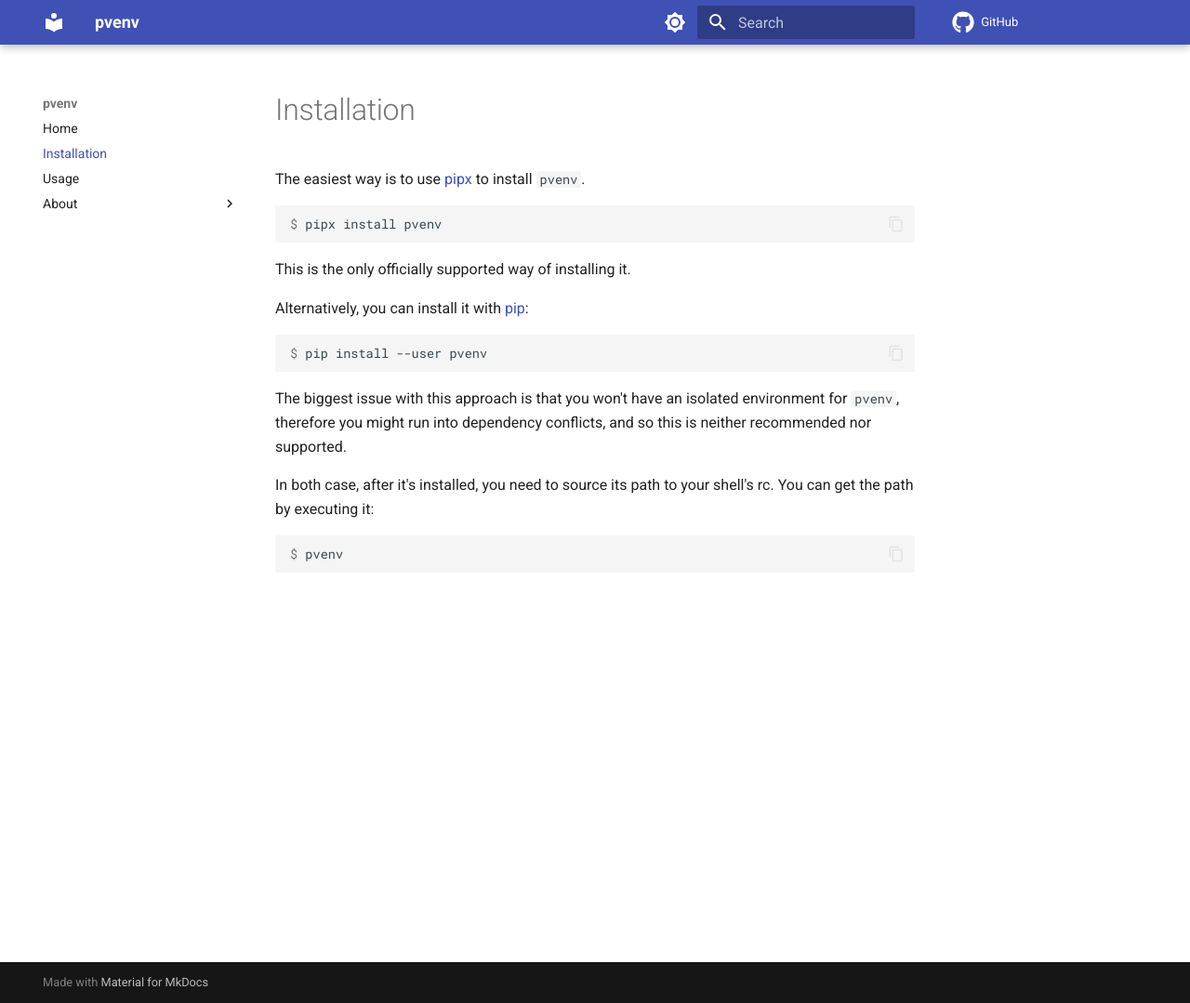
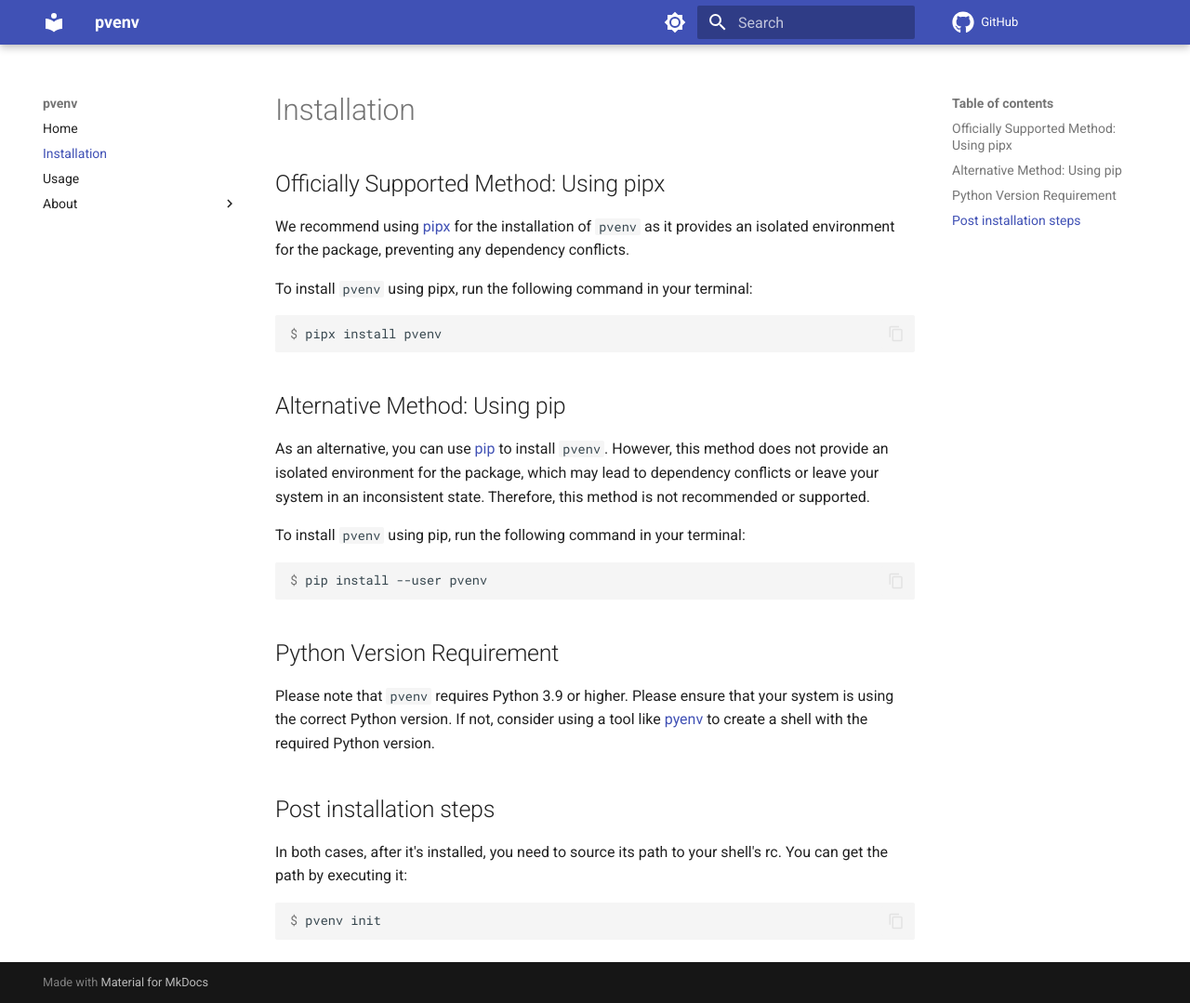
Before and after one commit to spapanik/pvenv, an MkDocs documentation site: the page built from docs/installation.md, in a window 1280 px wide and 1079 px high. Shown: the whole window at 93% size. Built offline with MkDocs 1.6.1 and Material for MkDocs 9.7.7, drawn with Linux system fonts in a browser that asks for light colours; comment, search, counter and statistics services are not loaded.

Commit message:
📚 Update installation instructions

````diff
--- a/docs/installation.md
+++ b/docs/installation.md
@@ -1,28 +1,42 @@
 # Installation
 
-The easiest way is to use [pipx] to install `pvenv`.
+## Officially Supported Method: Using pipx
+
+We recommend using [pipx] for the installation of `pvenv` as it provides
+an isolated environment for the package, preventing any dependency conflicts.
+
+To install `pvenv` using pipx, run the following command in your terminal:
 
 ```console
 $ pipx install pvenv
 ```
 
-This is the only officially supported way of installing it.
+## Alternative Method: Using pip
 
-Alternatively, you can install it with [pip]:
+As an alternative, you can use [pip] to install `pvenv`.
+However, this method does not provide an isolated environment for the package,
+which may lead to dependency conflicts or leave your system in an inconsistent state.
+Therefore, this method is not recommended or supported.
+
+To install `pvenv` using pip, run the following command in your terminal:
 
 ```console
 $ pip install --user pvenv
 ```
 
-The biggest issue with this approach is that you won't have an isolated
-environment for `pvenv`, therefore you might run into dependency
-conflicts, and so this is neither recommended nor supported.
+## Python Version Requirement
 
-In both case, after it's installed, you need to source its path to your shell's rc.
+Please note that `pvenv` requires Python 3.9 or higher. Please ensure
+that your system is using the correct Python version. If not,
+consider using a tool like [pyenv] to create a shell with the required Python version.
+
+## Post installation steps
+
+In both cases, after it's installed, you need to source its path to your shell's rc.
 You can get the path by executing it:
 
 ```console
-$ pvenv
+$ pvenv init
 ```
 
 [pip]: https://pip.pypa.io/en/stable/
````
